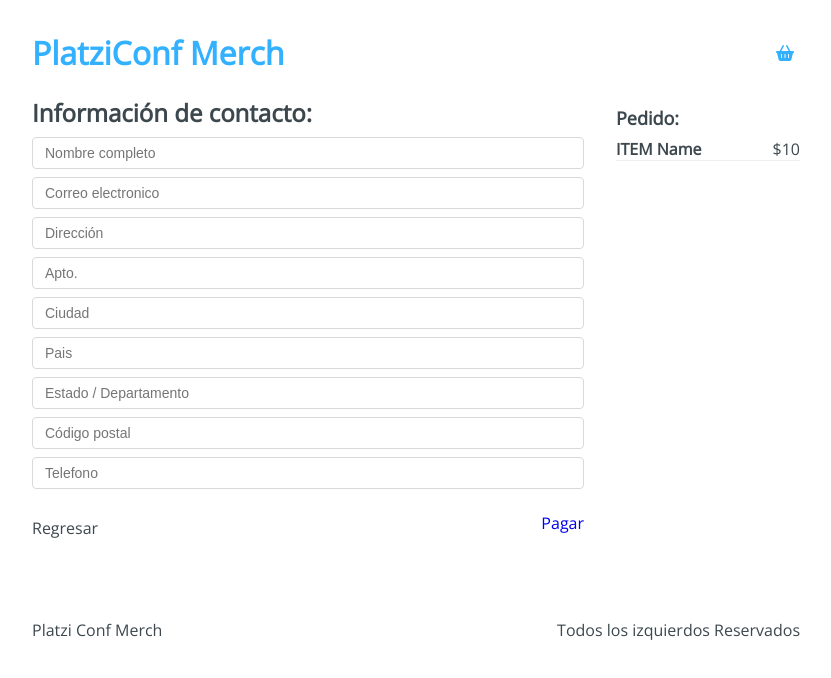
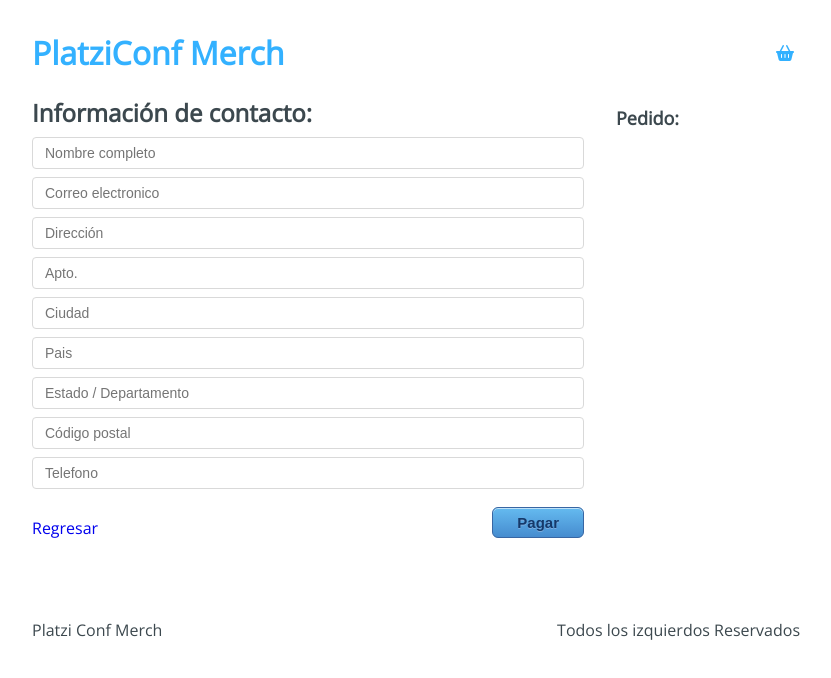
Before and after one commit to danielvaldivv/store-platziConf, a React app: page /checkout/information in a window 1280 px wide. Shown: the top 678 px of the page, without its empty margins (224-1055 px from the left). Built offline with nearby package versions, Linux system fonts and the light colour scheme.

Commit message:
Added useRef to Checkout component

```diff
--- a/src/containers/Checkout.jsx
+++ b/src/containers/Checkout.jsx
@@ -9,7 +9,6 @@
 
   const handleRemove = (product, index) => () => {
     removeFromCart(product, index);
-    console.log(cart[index]);
   };
 
   const handleSumTotal = () => {
--- a/src/containers/Information.jsx
+++ b/src/containers/Information.jsx
@@ -1,8 +1,31 @@
-import React from 'react'
+import React, { useRef, useContext } from 'react'
 import { Link } from 'react-router-dom'
+import AppContext from '../context/AppContext'
 import '../styles/components/Information.css'
 
-const Information = () => (
+const Information = () => {
+  const { state, addToBuyer } = useContext(AppContext);
+  const form = useRef(null);
+
+  const { cart } = state;
+
+  const handleSubmit = () => {
+    const formData = new FormData(form.current);
+    const buyer = {
+      'name': formData.get('name'),
+      'email': formData.get('email'),
+      'address': formData.get('address'),
+      'apto': formData.get('apto'),
+      'city': formData.get('city'),
+      'country': formData.get('country'),
+      'state': formData.get('state'),
+      'cp': formData.get('cp'),
+      'phone': formData.get('phone'),
+    }
+    addToBuyer(buyer)
+  }
+
+  return (
     <div className="Information">
       <div className="Information-content">
         <div className="Information-head">
@@ -10,7 +33,7 @@
         </div>
 
         <div className="Imformation-form">
-          <form>
+          <form ref={form}>
           <input
             type="text"
             placeholder="Nombre completo"
@@ -60,25 +83,29 @@
         </div>
         <div className="Information-buttons">
           <div className="Information-back">
-            Regresar
+            <Link to="/Checkout">Regresar</Link>
           </div>
           <div className="Information-next">
-            <Link to="/Checkout/Payment">
+            <button type="button" onClick={handleSubmit}>
               Pagar
-            </Link>
+            </button>
           </div>
         </div>
       </div>
     <div className="Information-sidebar">
       <h3>Pedido:</h3>
-      <div className="Information-item">
-        <div className="Information-element">
-          <h4>ITEM Name</h4>
-          <span>$10</span>
+      {cart.map( item => (
+
+        <div className="Information-item" key={item.title}>
+          <div className="Information-element">
+            <h4>{item.title}</h4>
+            <span>${item.price}</span>
+          </div>
         </div>
-      </div>
+        ))}
+
     </div>
     </div>
   )
-
+}
 export default Information
--- a/src/hooks/useInitialState.js
+++ b/src/hooks/useInitialState.js
@@ -19,9 +19,17 @@
     });
   };
 
+  const addToBuyer = payload => {
+    setState({
+      ...state,
+      buyer: [...state.buyer, payload]
+    })
+  };
+
   return({
     addToCart,
     removeFromCart,
+    addToBuyer,
     state,
   });
 }
--- a/src/initialState.js
+++ b/src/initialState.js
@@ -1,5 +1,6 @@
 export default {
   cart: [],
+  buyer: [],
   products: [
     {
       'id': '1',
```
